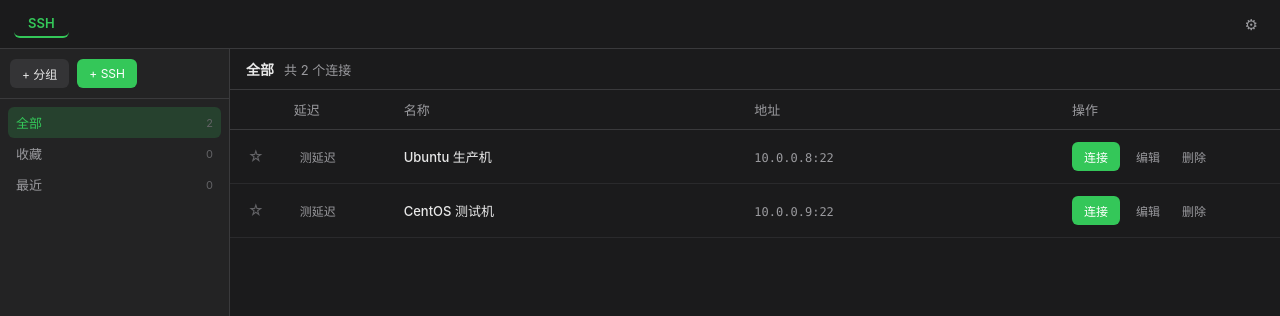
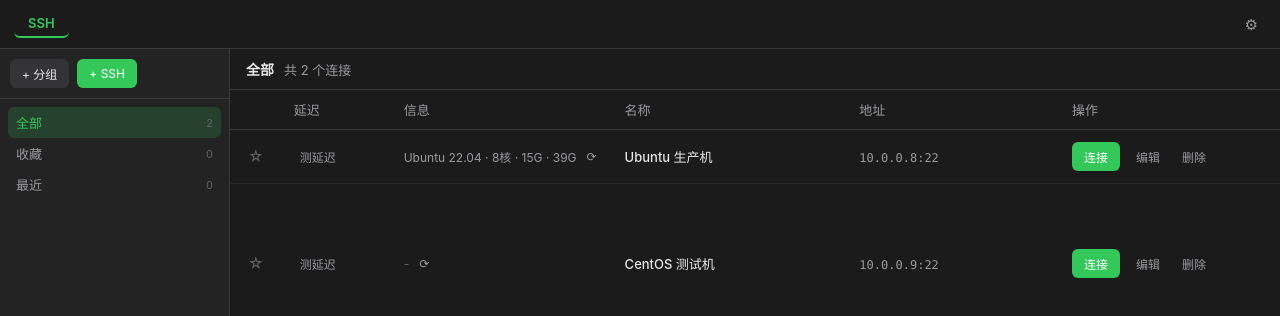
Before and after one commit to EasyRoc/easy-shell, a React (Vite) app in the folder src/renderer/: page / in a window 1280 px wide. Shown: the top 316 px of the page. Built offline with nearby package versions, Linux system fonts and the light colour scheme.

Commit message:
feat: 连接列表加系统信息列（自动采集 + 手动刷新）

```diff
--- a/src/renderer/src/components/HostTable.tsx
+++ b/src/renderer/src/components/HostTable.tsx
@@ -8,6 +8,7 @@ interface Props {
   onEdit: (c: SSHConnection) => void
   onRemove: (c: SSHConnection) => void
   onToggleFav: (c: SSHConnection) => void
+  onRefresh?: () => void
 }
 
 type LatencyState = Record<string, { ms?: number; fail?: boolean }>
@@ -15,6 +16,8 @@ type LatencyState = Record<string, { ms?: number; fail?: boolean }>
 export default function HostTable(props: Props): JSX.Element {
   const [latency, setLatency] = useState<LatencyState>({})
   const [testing, setTesting] = useState<Record<string, boolean>>({})
+  const [collecting, setCollecting] = useState<Record<string, boolean>>({})
+  const [collectError, setCollectError] = useState<Record<string, string>>({})
 
   const testOne = async (c: SSHConnection): Promise<void> => {
     setTesting((p) => ({ ...p, [c.id]: true }))
@@ -24,6 +27,21 @@ export default function HostTable(props: Props): JSX.Element {
       [c.id]: r.ok ? { ms: r.latency } : { fail: true }
     }))
     setTesting((p) => ({ ...p, [c.id]: false }))
+  }
+
+  const refreshInfo = async (c: SSHConnection): Promise<void> => {
+    if (collecting[c.id]) return
+    setCollecting((p) => ({ ...p, [c.id]: true }))
+    setCollectError((p) => ({ ...p, [c.id]: '' }))
+    const r = await api.ssh.collectInfo(c.id)
+    if (!r.ok) {
+      setCollectError((p) => ({
+        ...p,
+        [c.id]: r.error || '采集失败'
+      }))
+    }
+    setCollecting((p) => ({ ...p, [c.id]: false }))
+    props.onRefresh?.()
   }
 
   const copyAddr = (c: SSHConnection): void => {
@@ -41,6 +59,7 @@ export default function HostTable(props: Props): JSX.Element {
           <tr>
             <th style={{ width: 40 }}></th>
             <th style={{ width: 110 }}>延迟</th>
+            <th style={{ width: 220 }}>信息</th>
             <th>名称</th>
             <th>地址</th>
             <th style={{ width: 220 }}>操作</th>
@@ -72,6 +91,37 @@ export default function HostTable(props: Props): JSX.Element {
                       测延迟
                     </button>
                   )}
+                </td>
+                <td>
+                  <div className="sys-info-cell">
+                    {collecting[c.id] ? (
+                      <span className="sys-info loading">采集ing…</span>
+                    ) : c.sysInfo ? (
+                      <span className="sys-info">
+                        {c.sysInfo.os} · {c.sysInfo.cpuCores}核 ·{' '}
+                        {c.sysInfo.memTotal} · {c.sysInfo.diskTotal}
+                      </span>
+                    ) : (
+                      <span
+                        className="sys-info empty"
+                        title={
+                          collectError[c.id]
+                            ? `采集失败：${collectError[c.id]}`
+                            : '未采集'
+                        }
+                      >
+                        -
+                      </span>
+                    )}
+                    <button
+                      className={`sys-info-refresh ${collecting[c.id] ? 'spinning' : ''}`}
+                      title="刷新系统信息"
+                      disabled={collecting[c.id]}
+                      onClick={() => refreshInfo(c)}
+                    >
+                      ⟳
+                    </button>
+                  </div>
                 </td>
                 <td>
                   <div className="host-name">{c.name || c.host}</div>
--- a/src/renderer/src/styles.css
+++ b/src/renderer/src/styles.css
@@ -1098,3 +1098,56 @@ tbody tr:hover {
   width: 34px;
   text-align: right;
 }
+
+/* ---------- 系统信息列 ---------- */
+.sys-info-cell {
+  display: flex;
+  align-items: center;
+  gap: 6px;
+  font-size: 12px;
+}
+
+.sys-info {
+  color: var(--text-dim);
+  overflow: hidden;
+  text-overflow: ellipsis;
+  white-space: nowrap;
+  max-width: 180px;
+}
+
+.sys-info.empty {
+  color: var(--text-faint);
+}
+
+.sys-info.loading {
+  color: var(--text-dim);
+  font-style: italic;
+}
+
+.sys-info-refresh {
+  padding: 2px 4px;
+  border-radius: 4px;
+  color: var(--text-dim);
+  font-size: 12px;
+  line-height: 1;
+  flex-shrink: 0;
+}
+
+.sys-info-refresh:hover:not(:disabled) {
+  background: var(--bg-hover);
+  color: var(--text);
+}
+
+.sys-info-refresh:disabled {
+  cursor: not-allowed;
+  opacity: 0.5;
+}
+
+.sys-info-refresh.spinning {
+  animation: spin 0.8s linear infinite;
+}
+
+@keyframes spin {
+  from { transform: rotate(0deg); }
+  to { transform: rotate(360deg); }
+}
```
